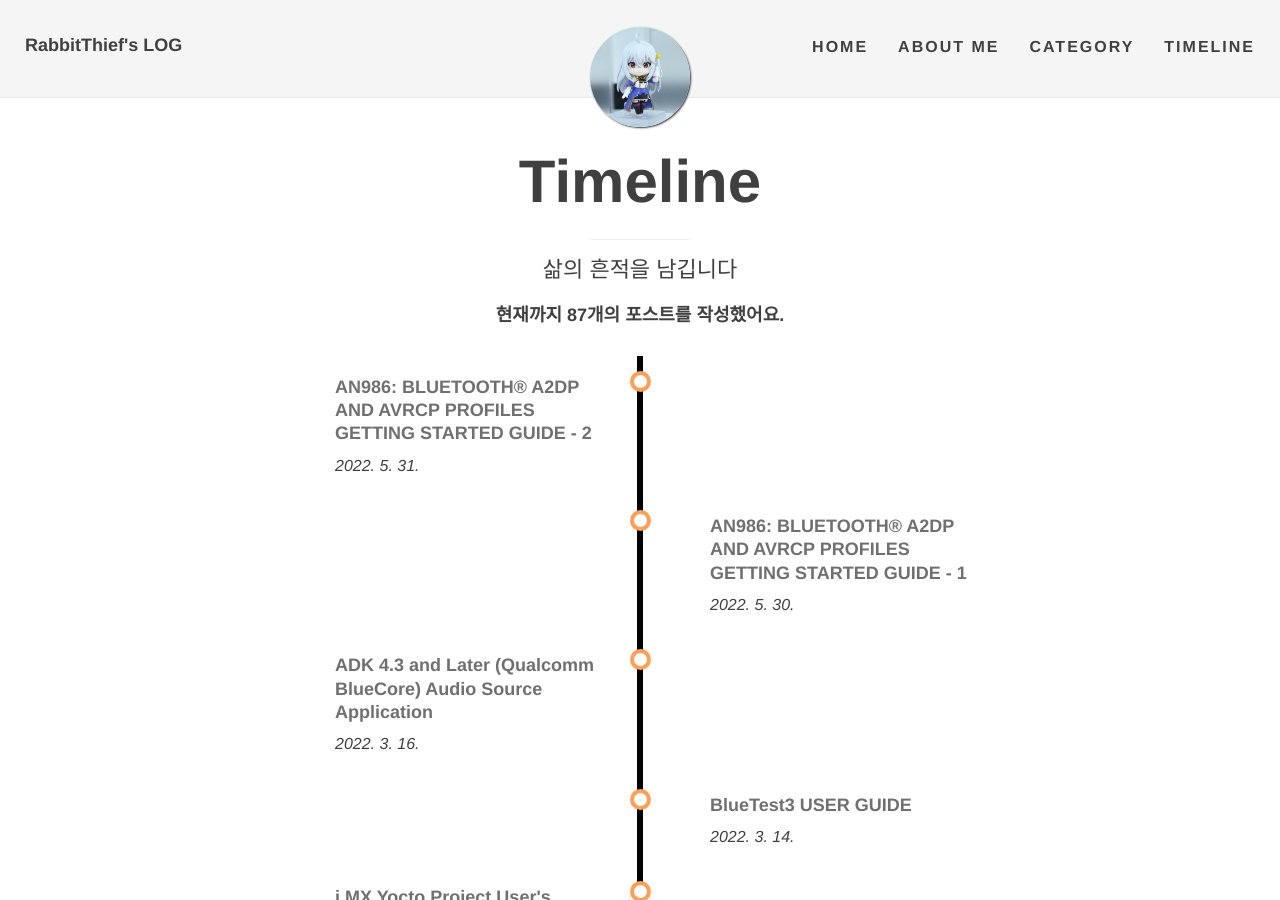
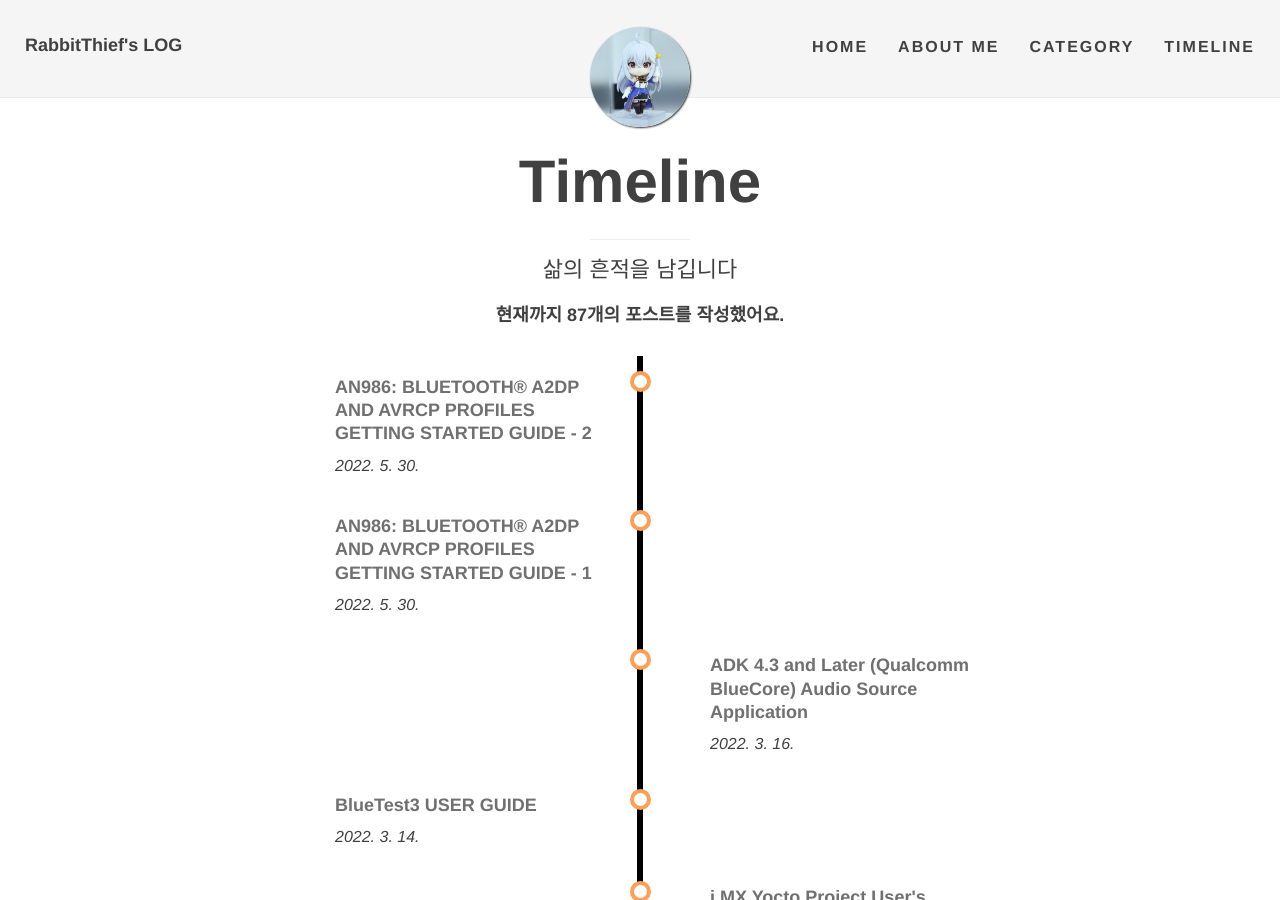
Before and after one commit to RabbitThief37/rabbitthief37.github.io, a Jekyll site: the page built from timeline.html, in a window 1280 px wide and 900 px high. Built offline with Jekyll 4.4.1, drawn with Linux system fonts in a browser that asks for light colours; nearby versions of some CDN libraries; some web fonts are replaced.

Commit message:
change edit date

```diff
--- a/_posts/2022-05-31-BLUETOOTHA2DPANDAVRCP-2.md
+++ b/_posts/2022-05-31-BLUETOOTHA2DPANDAVRCP-2.md
@@ -3,7 +3,7 @@ layout: post
 title: "AN986: BLUETOOTH® A2DP AND AVRCP PROFILES GETTING STARTED GUIDE - 2"
 description: "SILICON LABS BLUETOOTH® A2DP AND AVRCP PROFILES 번역"
 author: RabbitThief
-date: 2022-05-31 18:00:00 +0900
+date: 2022-05-30 21:00:00 +0900
 tags: bluetooth a2dp avrcp siliconlabs translatoin
 category: bluetooth
 comments: false
```
